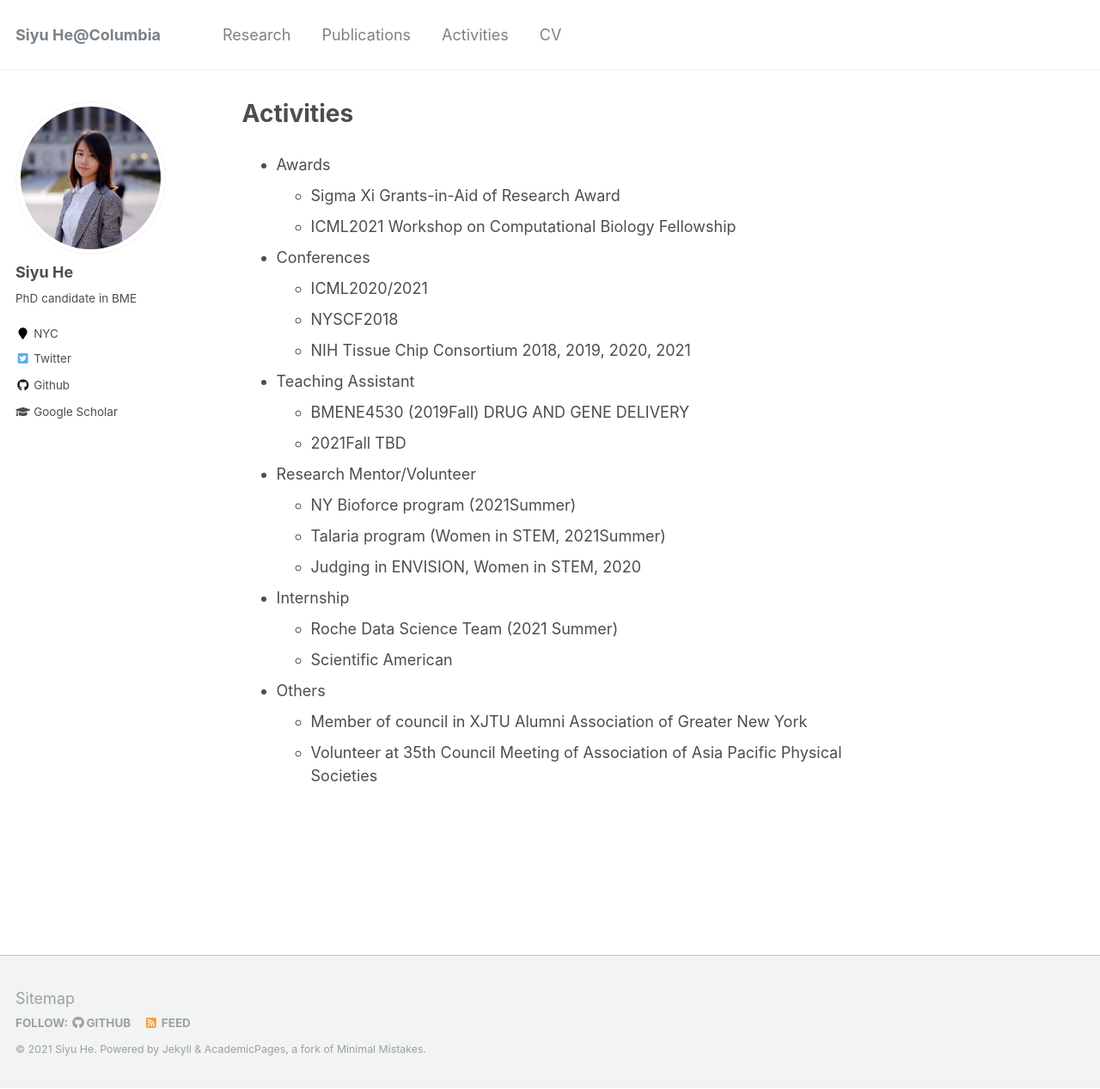
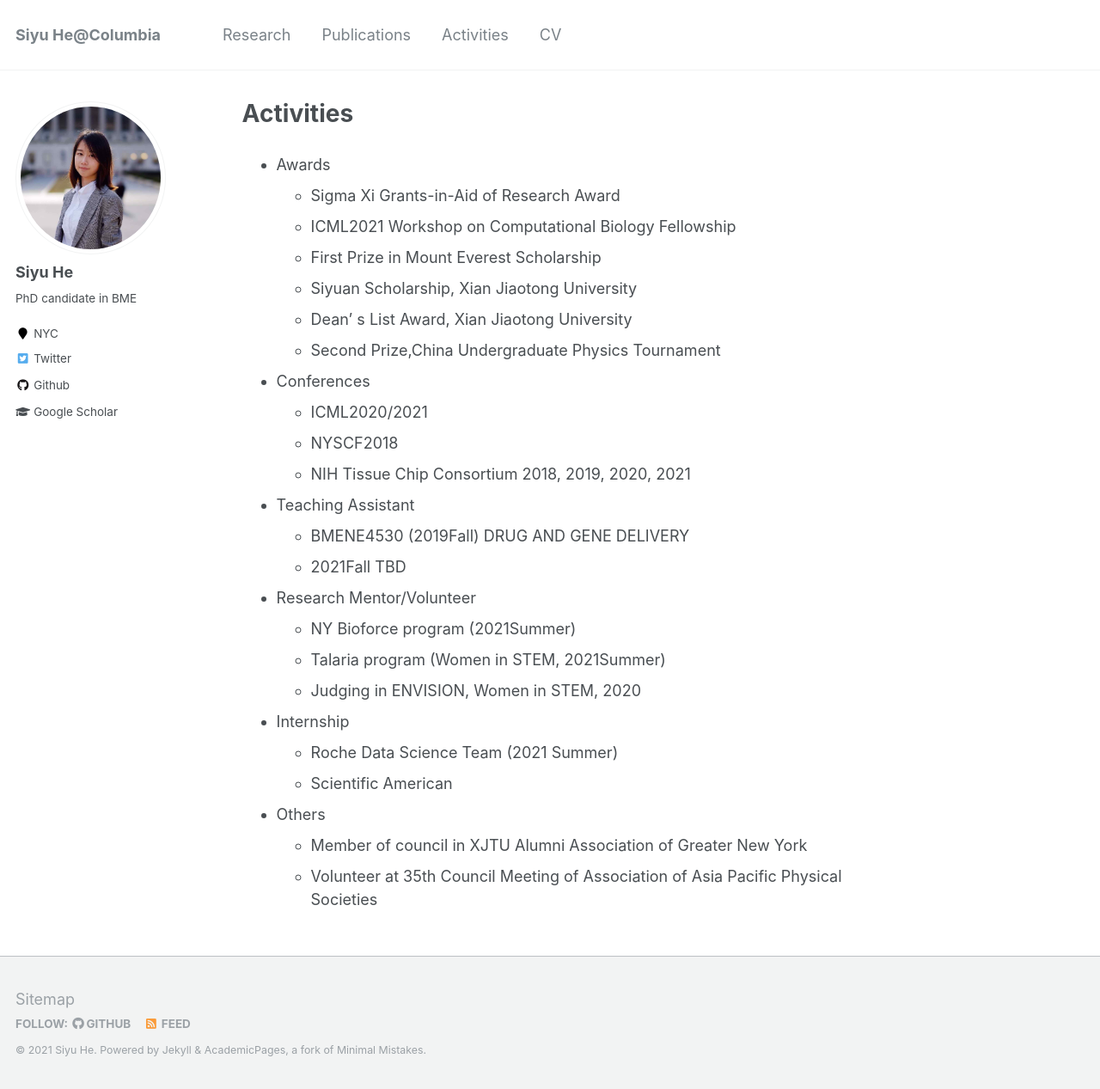
Before and after one commit to siyuh/he-siyu.github.io, a Jekyll site: the page built from _pages/activities.md, in a window 1280 px wide and 1267 px high. Shown: the whole window at 86% size. Built offline with Jekyll 4.4.1, drawn with Linux system fonts in a browser that asks for light colours.

Commit message:
Update activities.md

```diff
--- a/_pages/activities.md
+++ b/_pages/activities.md
@@ -8,6 +8,10 @@ author_profile: true
 * Awards
     * Sigma Xi Grants-in-Aid of Research Award
     * ICML2021 Workshop on Computational Biology Fellowship
+    * First Prize in Mount Everest Scholarship
+    * Siyuan Scholarship, Xian Jiaotong University
+    * Dean’ s List Award, Xian Jiaotong University
+    * Second Prize,China Undergraduate Physics Tournament
 
 * Conferences
     * ICML2020/2021
```
